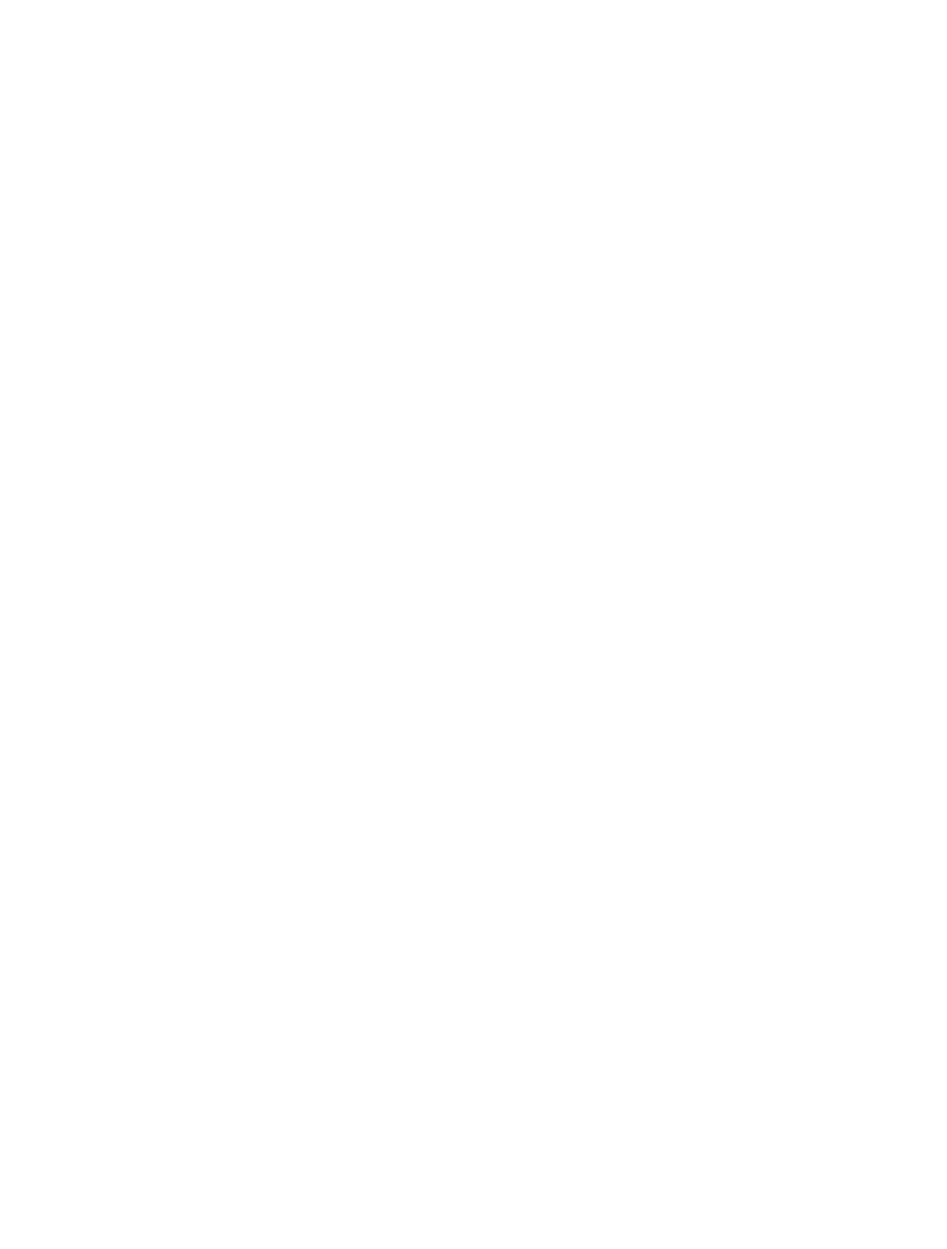
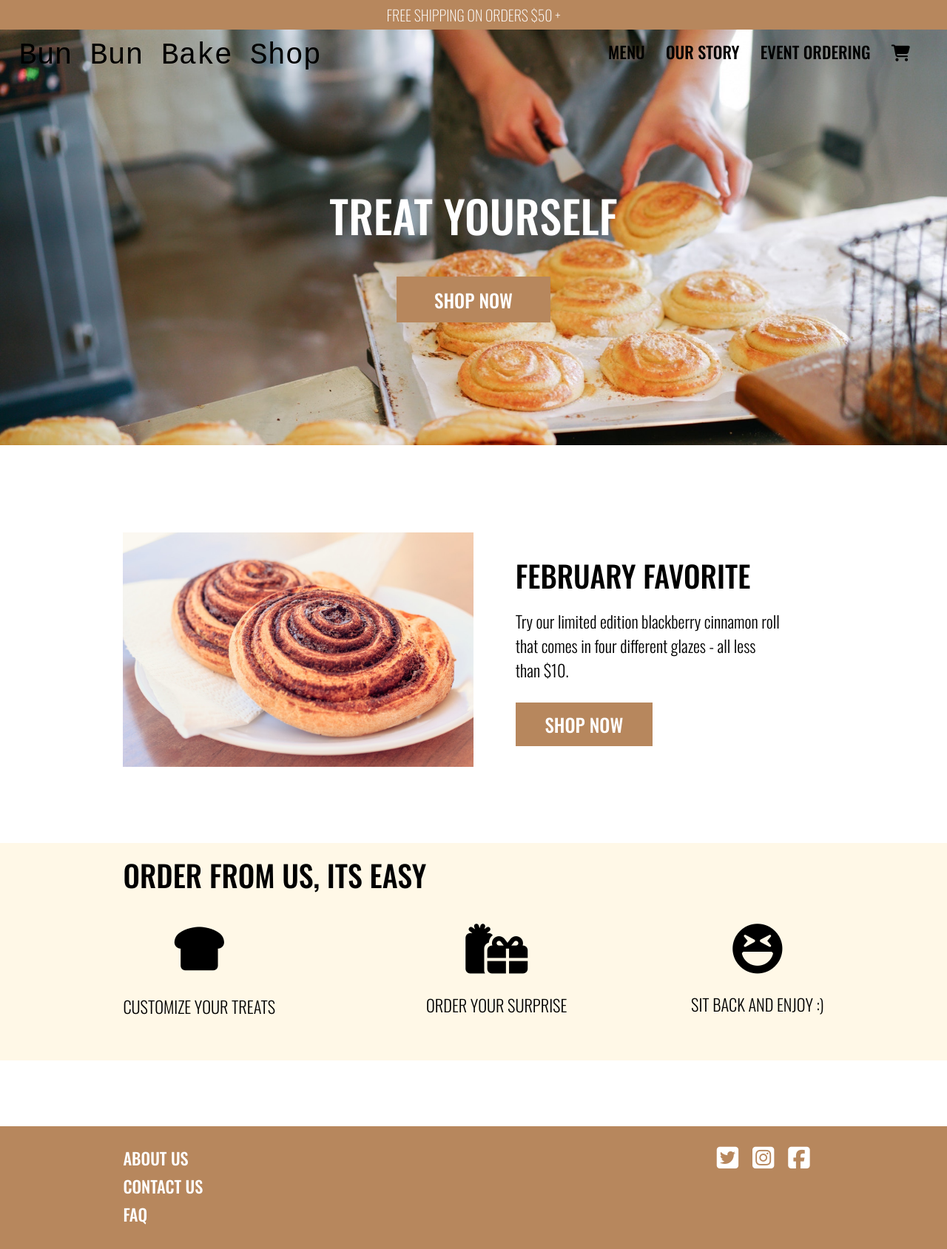
Before and after one commit to wenshanj/homework_5, a plain HTML site: page index.html in a window 1280 px wide. Shown: the whole page at 74% size. Before the commit the page ends 800 px from the top, so only its background shows below. Drawn offline with nearby package versions, Linux system fonts and the light colour scheme; a web font is replaced by a local one.

Commit message:
add index and browsing page

```diff
--- a/asset/styles.css
+++ b/asset/styles.css
@@ -0,0 +1,286 @@
+/* load fonts */
+@import url('https://fonts.googleapis.com/css2?family=Oswald:wght@200;300;400;500;600&display=swap');
+@import url('https://fonts.googleapis.com/css2?family=Oregano&display=swap');
+
+
+/* ------- General ------- */
+* {
+    font-family: Oswald, sans-serif;
+    margin: 0;
+    padding: 0;
+}
+
+a {
+    text-decoration: none;
+    color: #000000
+}
+
+h2 {
+    text-transform: uppercase;
+    font-size: 2.5em; /* 40px */
+    font-weight: 500;
+    margin-bottom: 4%;
+}
+/* ====================== */
+
+
+/* ------- Navigation ------- */
+div.banner p {
+    font-weight: 200;
+    text-align: center;
+    color: #FFFFFF;
+    text-transform: uppercase;
+    font-size: 20px; /* want the size to be fixed */
+    padding: 5px 0;
+}
+
+div.banner {
+    background-color: #B7875D;
+    height: 40px;
+}
+
+div.nav-bar {
+    margin: 0 2%;
+    margin-top: 1%;
+}
+
+p.logo a {
+    font-family: Oregano, monospace;
+    font-size: 2.5em; /* 40px */
+    display: inline;
+    float: left;
+    color: #FFFFFF;
+}
+
+nav:not([main-pg]) p.logo a {
+    color: #000000;
+}
+
+div.nav-bar li {
+    display: inline;
+    text-transform: uppercase;
+    font-size: 1.4em; /* 25px */
+    font-weight: 500;
+    margin-right: 2%;
+}
+
+div.nav-bar a {
+    color: #FFFFFF;
+}
+
+nav:not([main-pg]) div.nav-bar a {
+    color: #000000;
+}
+
+div.nav-bar ul {
+    text-align: right;
+}
+/* ====================== */
+
+
+/* ------- Hero ------- */
+div.hero img {
+    max-width: 100%;
+    height: auto;
+}
+
+div.hero {
+    position: relative;
+    top: -80px;
+    z-index: -1; /* background */
+    margin-bottom: -70px;
+}
+
+div.welcome-msg {
+    position: absolute;
+    top: 40%;
+    width: 100%;
+    text-align: center;
+}
+
+div.welcome-msg h1 {
+    text-transform: uppercase;
+    font-size: 3.75em; /* 60px */
+    font-weight: 500;
+    margin-bottom: 3%;
+    color: #FFFFFF;
+}
+
+div.welcome-msg button {
+    text-transform: uppercase;
+    font-size: 1.5625em; /* 25px */
+    font-weight: 500;
+    padding: 1% 4%;
+    border: none;
+    background-color: #B7875D;
+}
+
+div.welcome-msg button a {
+    color: #FFFFFF;
+}
+/* ====================== */
+
+
+/* ------- Monthly Favorite ------- */
+div.monthly-fav {
+    margin: 8% 13%;
+    display: flex;
+}
+
+div.monthly-fav img {
+    max-width: 50%;
+    height: auto;
+}
+
+div.monthly-desc {
+    margin: 3% 6%;
+}
+
+div.monthly-desc p {
+    font-size: 1.4em; /* 24px */
+    font-weight: 300;
+    margin-bottom: 8%;
+}
+
+div.monthly-desc button {
+    text-transform: uppercase;
+    font-size: 1.5625em; /* 25px */
+    font-weight: 500;
+    padding: 3% 11%;
+    border: none;
+    background-color: #B7875D;
+}
+
+div.monthly-desc button a {
+    color: #FFFFFF;
+}
+/* ====================== */
+
+
+/* ------- Monthly Favorite ------- */
+div.logistic {
+    background-color: #FFF8E7;
+    padding: 1% 13%;
+    padding-bottom: 4%;
+    height: 230px;
+}
+
+div.order-steps {
+    display: grid;
+    grid-template-columns: 1fr 1fr 1fr;
+}
+
+div.order-steps i {
+    font-size: 4.2em;
+    margin-bottom: 13%;
+}
+
+div.order-steps p {
+    font-size: 1.4em; /* 24px */
+    font-weight: 300;
+}
+
+div.order-steps div {
+    text-align: center;
+}
+
+div.order-steps div#step1 {
+    position: absolute;
+    left: 13%;
+}
+
+div.order-steps div#step2 {
+    position: absolute;
+    left: 45%;
+}
+
+div.order-steps div#step3 {
+    position: absolute;
+    right: 13%;
+}
+/* ====================== */
+
+
+/* ------- Footer ------- */
+footer {
+    margin-top: 7%;
+    background-color: #B7875D;
+    padding: 2% 13%;
+}
+
+footer li {
+    text-transform: uppercase;
+    list-style: none;
+    font-size: 1.4em; /* 25px */
+    font-weight: 500;
+    margin-right: 2%;
+    color: #FFFFFF;
+}
+
+footer i {
+    font-size: 1.5em; /* 25px */
+}
+
+ul.footer-tabs li {
+    margin-bottom: 5px;
+}
+
+ul.footer-tabs {
+    display: inline-block;
+    width: 200px;
+}
+
+ul.social-media {
+    display: inline;
+    overflow: auto;
+}
+
+ul.social-media li {
+    float: right;
+}
+
+ul.footer-tabs a {
+    color: #FFFFFF;
+}
+/* ====================== */
+
+
+/* ------- Menu ------- */
+div.browsing {
+    margin: 0 13%;
+    margin-top: 3.4%;
+}
+
+div.view-all {
+    display: grid;
+    grid-template-columns: 1fr 1fr 1fr;
+    column-gap: 10%;
+    row-gap: 5%;
+}
+
+div.item img {
+    max-width: 100%;
+    height: auto;
+}
+
+div.item {
+    text-align: center;
+}
+
+h3.title {
+    text-transform: uppercase;
+    font-size: 1.25em; /* 20px */
+    font-weight: 500;
+    margin-top: 2%;
+    margin-bottom: 1%;
+}
+
+p.price {
+    text-transform: capitalize;
+    font-size: 1em; /* 16px */
+    font-weight: 300;
+}
+
+h3.title a:hover {
+    color: #B7875D;
+}
--- a/index.html
+++ b/index.html
@@ -6,10 +6,95 @@
       <meta name="viewport" content="width=device-width, initial-scale=1, shrink-to-fit=no">
       <!-- CSS -->
       <link rel="stylesheet" href="asset/styles.css">
+      <!-- Package for icons -->
+      <script src="https://kit.fontawesome.com/f5e602ec7d.js" crossorigin="anonymous"></script>
       <!-- Title -->
       <title>Bun Bun Bake Shop</title>
   </head>
   <body>
 
+    <!-- Navigation -->
+    <nav id="main-pg">
+
+      <div class="banner">
+        <p>Free shipping on orders $50 +</p>
+      </div>
+
+      <div class="nav-bar">
+        <p class="logo"><a href="index.html">Bun Bun Bake Shop</a></p>
+        <ul>
+          <li><a class="nav-link" href="browsing.html">Menu</a></li>
+          <li><a class="nav-link" href="#">Our Story</a></li>
+          <li><a class="nav-link" href="#">Event Ordering</a></li>
+          <li><a class="nav-link" href="#"><i class="fas fa-shopping-cart"></i></a></li>
+        </ul>
+      </div>
+
+    </nav>
+
+    <!-- Hero -->
+    <div class="hero">
+
+      <img src="asset/img/pexels-arthouse-studio-4640864.jpg" alt="Person putting down a cinnamon roll on a baking tray">
+
+      <div class="welcome-msg">
+        <h1>Treat yourself</h1>
+        <button><a class="btn-link" href="browsing.html">Shop Now</a></button>
+      </div>
+
+    </div>
+
+    <!-- Monthly Favorite -->
+    <div class="monthly-fav">
+
+      <img src="asset/img/pexels-pixabay-267308.jpg" alt="Two blackberry cinnamon rolls on a tray">
+
+      <div class="monthly-desc">
+        <h2>February Favorite</h2>
+        <p>Try our limited edition blackberry cinnamon roll that comes in four different glazes - all less than $10.</p>
+        <button><a class="btn-link" href="browsing.html">Shop Now</a></button>
+      </div>
+
+    </div>
+
+    <!-- Order Logistics -->
+    <div class="logistic">
+
+      <h2>Order from us, its easy</h2>
+
+      <div class="order-steps">
+        <div id="step1">
+          <i class="fas fa-bread-slice"></i>
+          <p>CUSTOMIZE YOUR TREATS</p>
+        </div>
+        <div id="step2">
+          <i class="fas fa-gifts"></i>
+          <p>ORDER YOUR SURPRISE</p>
+        </div>
+        <div id="step3">
+          <i class="fas fa-laugh-squint"></i>
+          <p>SIT BACK AND ENJOY :)</p>
+        </div>
+      </div>
+
+    </div>
+
+    <!-- Footer -->
+    <footer>
+
+      <ul class="footer-tabs">
+        <li><a class="nav-link" href="#">About us</a></li>
+        <li><a class="nav-link" href="#">Contact us</a></li>
+        <li><a class="nav-link" href="#">FAQ</a></li>
+      </ul>
+
+      <ul class="social-media">
+        <li><i class="fab fa-facebook-square"></i></i></li>
+        <li><i class="fab fa-instagram-square"></i></li>
+        <li><i class="fab fa-twitter-square"></i></li>
+      </ul>
+
+    </footer>
+
   </body>
 </html>
```
Also changed, not shown: browsing.html (+80 -0 lines), asset/img/Sweet_Roll_500pxls_57f99f91-e8eb-487a-84a9-d202515a32bb_grande.jpg (added), asset/img/pexels-arthouse-studio-4640864.jpg (added), asset/img/pexels-pixabay-267308.jpg (added), 3 other files.
